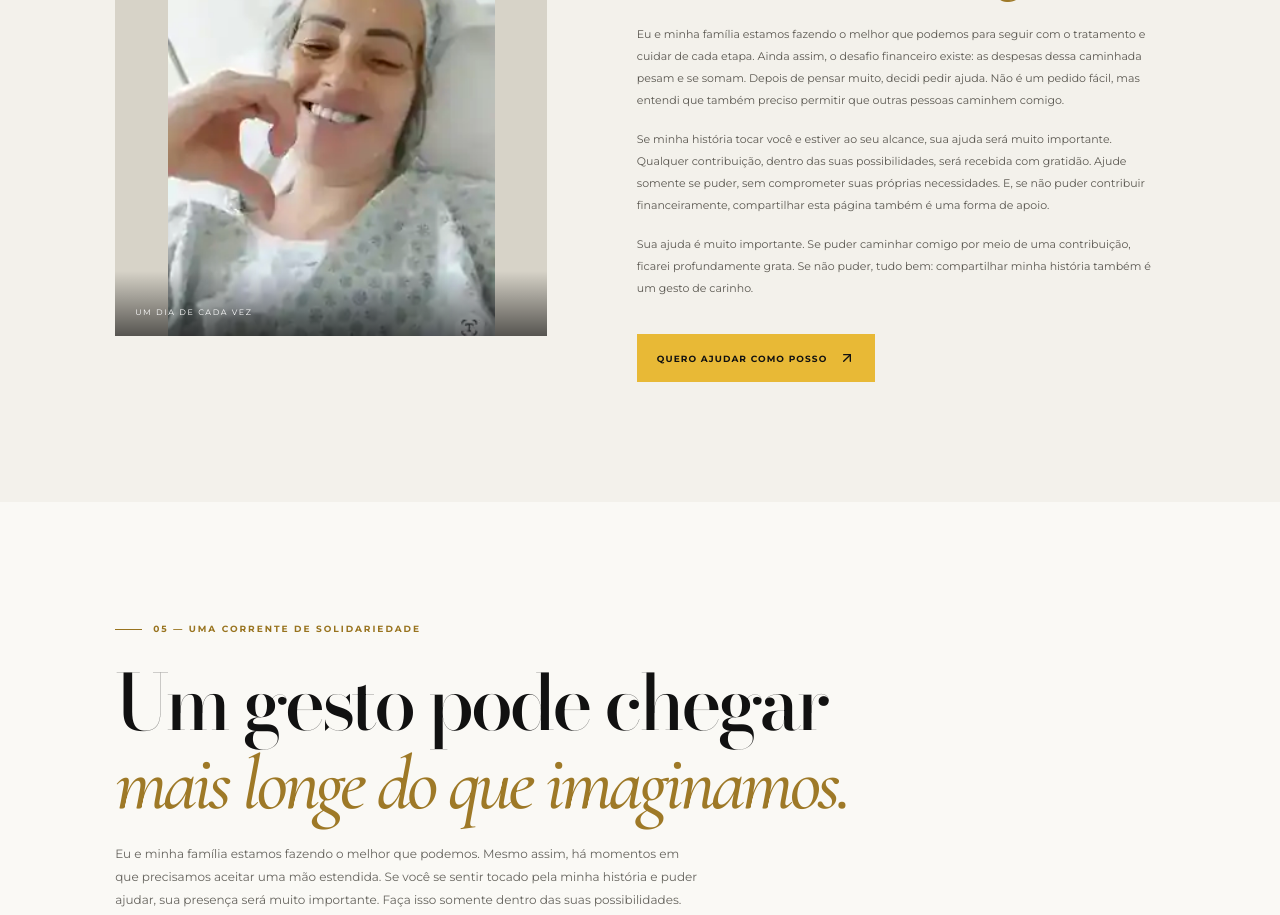
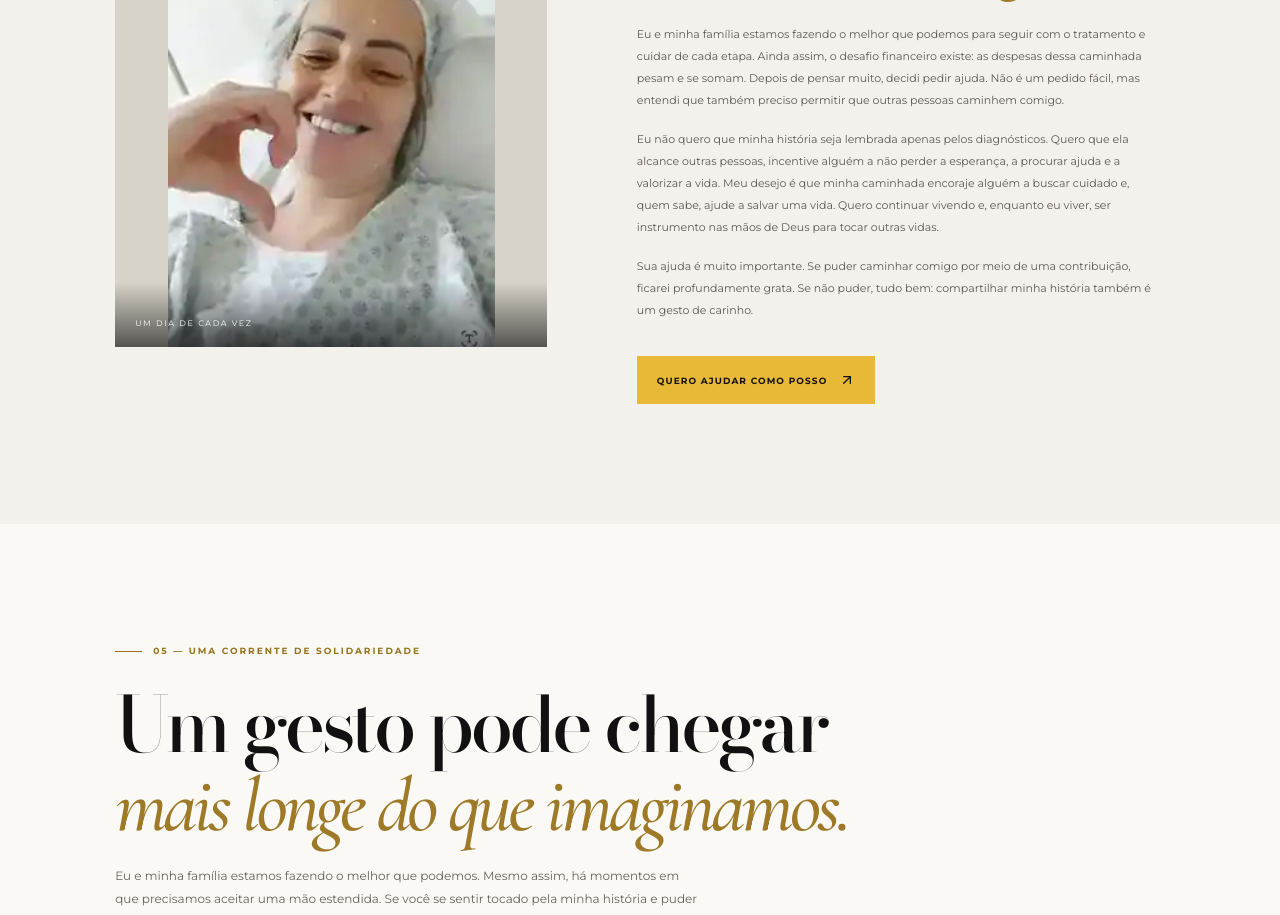
Before and after one commit to viviroque1711/jornada-da-ju, a React (Vite) app: page / in a window 1280 px wide. Shown: the part 8160-9075 px from the top of the page. Built offline with nearby package versions, Linux system fonts and the light colour scheme.

Commit message:
content: restore Juliana's inspiration mission and separate gentle support request

```diff
--- a/src/content.ts
+++ b/src/content.ts
@@ -130,5 +130,7 @@ export const campaignNeeds = {
   purpose:
     "Eu e minha família estamos fazendo o melhor que podemos para seguir com o tratamento e cuidar de cada etapa. Ainda assim, o desafio financeiro existe: as despesas dessa caminhada pesam e se somam. Depois de pensar muito, decidi pedir ajuda. Não é um pedido fácil, mas entendi que também preciso permitir que outras pessoas caminhem comigo.",
   inspiration:
-    "Se minha história tocar você e estiver ao seu alcance, sua ajuda será muito importante. Qualquer contribuição, dentro das suas possibilidades, será recebida com gratidão. Ajude somente se puder, sem comprometer suas próprias necessidades. E, se não puder contribuir financeiramente, compartilhar esta página também é uma forma de apoio."
+    "Eu não quero que minha história seja lembrada apenas pelos diagnósticos. Quero que ela alcance outras pessoas, incentive alguém a não perder a esperança, a procurar ajuda e a valorizar a vida. Meu desejo é que minha caminhada encoraje alguém a buscar cuidado e, quem sabe, ajude a salvar uma vida. Quero continuar vivendo e, enquanto eu viver, ser instrumento nas mãos de Deus para tocar outras vidas.",
+  request:
+    "Se minha história tocar você e estiver ao seu alcance, sua ajuda será muito importante. Se puder contribuir, ficarei muito grata. Qualquer valor, dentro das suas possibilidades, fará diferença. E, se não puder ajudar financeiramente, compartilhar esta página também é uma forma de apoio."
 };
```
